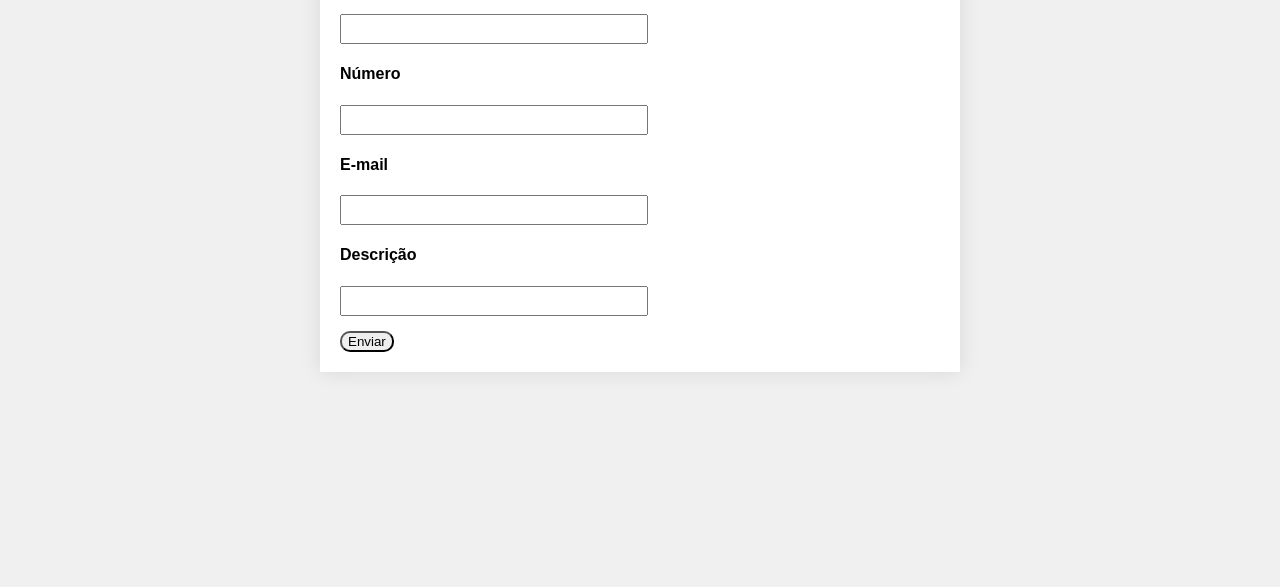
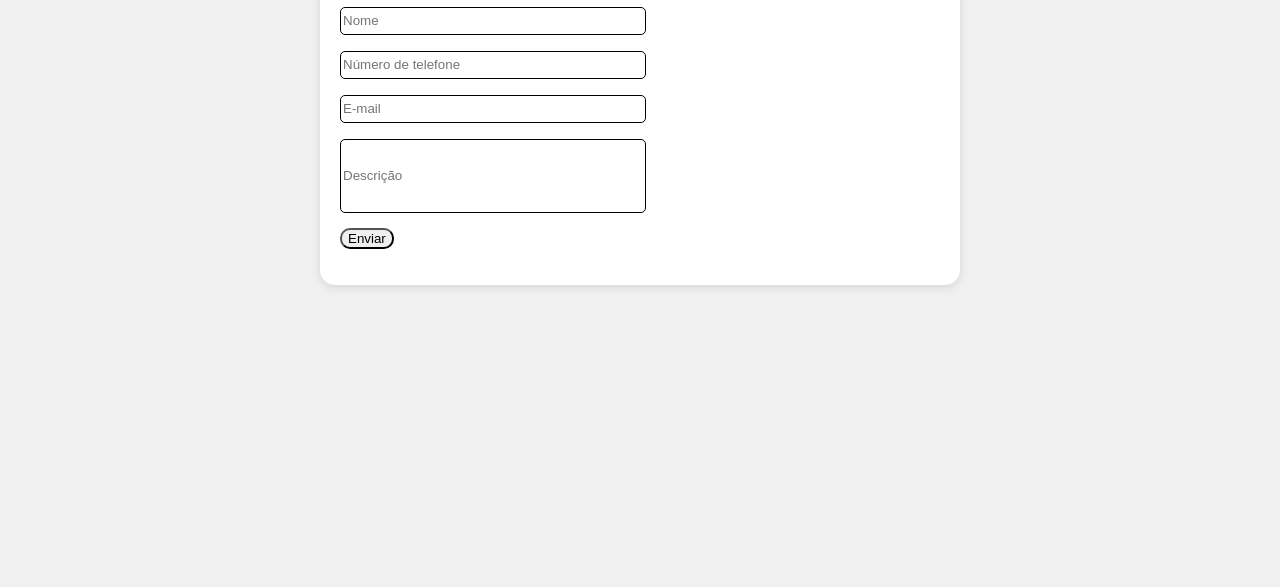
Before and after one commit to tiago-de-brito/Trabalho_CSPW, a plain HTML site: page src/contato.html in a window 1280 px wide. Shown: the part 213-800 px from the top of the page. Drawn offline with Linux system fonts and the light colour scheme.

Commit message:
Reestilização do projeto

```diff
--- a/src/contato.html
+++ b/src/contato.html
@@ -5,6 +5,7 @@
     <title>Document</title>
     <link rel="stylesheet" href="../style.css">
 </head>
+
 <body>
 
     <header>
@@ -27,16 +28,17 @@
         <h1>
             Deixe seu contato para orçamento
         </h1>
-            <h4>Nome</h4>
-            <input type="text" class="">
-            <h4>Número</h4>
-            <input type="number">
-            <h4>E-mail</h4>
-            <input type="email">
-            <h4>Descrição</h4>
-            <input type="text">
+        <div class="dados">
+            <input placeholder="Nome" type="text">
+            <p>
+            <input placeholder="Número de telefone" type="number">
+            <p>
+            <input placeholder="E-mail" type="email">
+            <p>
+            <input placeholder="Descrição" type="text" class="desc">
             <br>
             <button type="submit">Enviar</button>
+        </div>
     </div>
 
 </body>
--- a/style.css
+++ b/style.css
@@ -1,4 +1,5 @@
-body, select {
+body,
+select {
     font-family: Arial, sans-serif;
     margin: 0;
     padding: 0;
@@ -18,7 +19,8 @@ nav ul {
     padding: 0;
 }
 
-nav ul li, select {
+nav ul li,
+select {
     display: inline;
     margin-right: 20px;
 
@@ -29,7 +31,9 @@ nav a {
     color: #fff;
 }
 
-section.pagina-principal, .formação, .serviços {
+section.pagina-principal,
+.formação,
+.serviços {
     max-width: 800px;
     margin: 0 auto;
     padding: 20px;
@@ -50,16 +54,18 @@ select {
     font-size: 16px;
     font-family: Arial, sans-serif;
 }
+
 .container {
     max-width: 600px;
     margin: 0 auto;
     padding: 20px;
     background-color: #ffffff;
-    box-shadow: 0 0 20px rgba(0, 0, 0, 0.1);
-
+    border-radius: 15px;
+    margin-top: 32px;
+    box-shadow: rgba(99, 99, 99, 0.2) 0px 2px 8px 0px;
 }
 
-.git{
+.git {
     height: 32px;
     border-radius: 18px;
 }
@@ -72,13 +78,17 @@ table {
 thead {
     background-color: lightslategray;
 }
-th, td {
+
+th,
+td {
     border: 2px solid darkslategray;
 
 }
+
 tr:hover {
     background-color: lightgray;
 }
+
 .foto {
     width: 220px;
     margin-left: 25px;
@@ -87,6 +97,7 @@ tr:hover {
     max-width: 100%;
 
 }
+
 .cv {
     display: flex;
     justify-content: center;
@@ -94,19 +105,24 @@ tr:hover {
     height: 100vh;
     margin-left: 500px;
 }
+
 input {
     height: 3vh;
     width: 300px;
+    border-radius: 5px;
+    border: 1px solid;
+}
 
-}
 button {
     margin-top: 15px;
     border-radius: 10px;
 
+
 }
+
 button:hover {
-    background-color: rgb(141, 141, 141);
-    transition-duration: 2s;
+    background-color: rgb(226, 226, 226);
+    transition-duration: 0.5s;
 }
 
 .abc {
@@ -116,9 +132,11 @@ button:hover {
 
 
 }
+
 body {
-    background-image:"./assets/foto.jpg" ;
+    background-image: "./assets/foto.jpg";
 }
+
 #background-video {
     position: fixed;
     top: 0;
@@ -128,3 +146,9 @@ body {
     object-fit: cover;
     z-index: -1;
 }
+.dados {
+    margin-top: 15px;
+}
+.desc {
+    height: 70px;
+}
```
Lines whose indentation alone changed are shown as unchanged.
